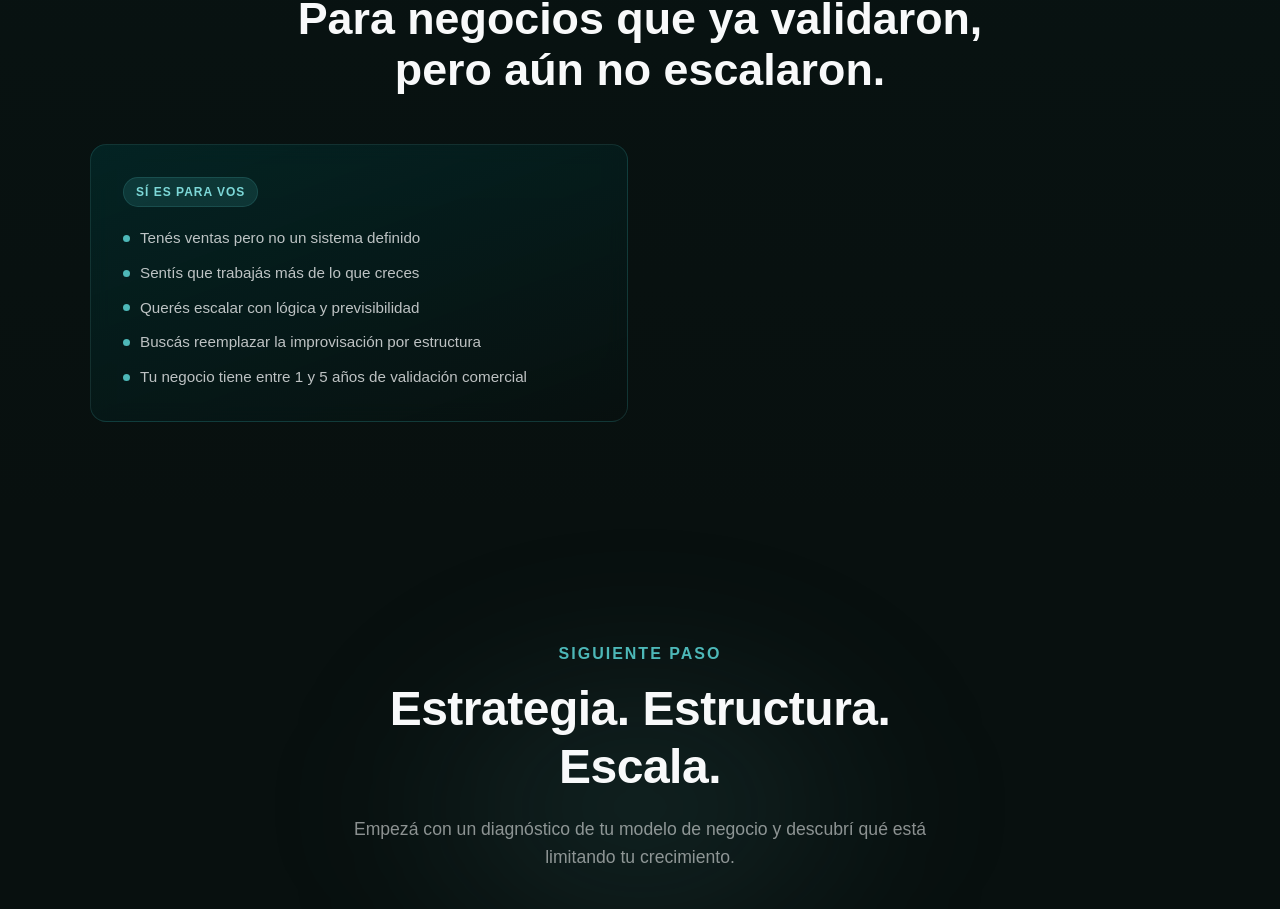
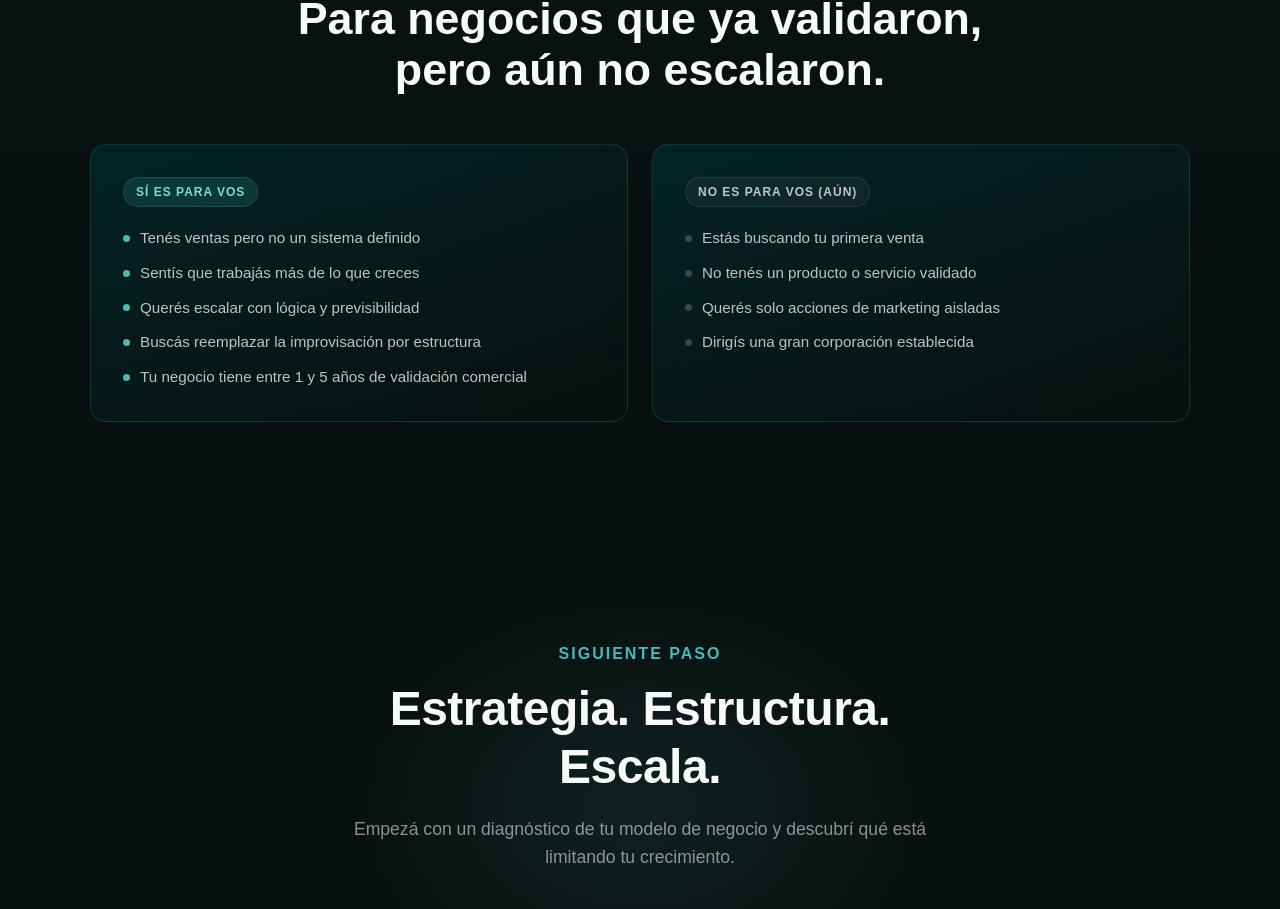
Before and after one commit to BustosFacundo/AzenzaIA, a React (Vite) app in the folder frontend/: page / in a window 1280 px wide. Shown: the part 2304-3213 px from the top of the page. Built offline with nearby package versions, Linux system fonts and the light colour scheme.

Commit message:
Cambios deshechos

```diff
--- a/frontend/src/pages/Inicio.jsx
+++ b/frontend/src/pages/Inicio.jsx
@@ -246,6 +246,21 @@ export function Inicio() {
                                 ))}
                             </ul>
                         </div>
+                        <div className="audience-card audience-card--no glass-panel reveal">
+                            <div className="audience-card__tag audience-card__tag--no">No es para vos (aún)</div>
+                            <ul>
+                                {[
+                                    'Estás buscando tu primera venta',
+                                    'No tenés un producto o servicio validado',
+                                    'Querés solo acciones de marketing aisladas',
+                                    'Dirigís una gran corporación establecida',
+                                ].map((item) => (
+                                    <li key={item}>
+                                        <span className="dot dot--dim" /> {item}
+                                    </li>
+                                ))}
+                            </ul>
+                        </div>
                     </div>
                 </div>
             </section>
```
